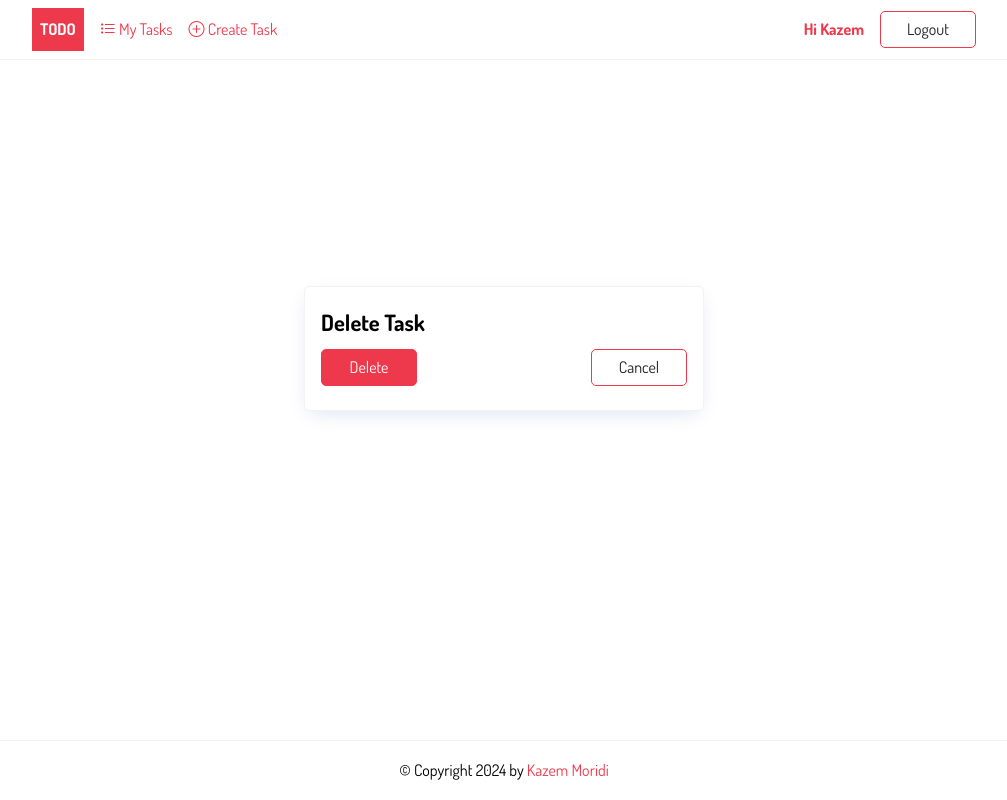
After one commit to kazemcodes/todo_app_django, a Django app: page /task/delete/3/ in a window 1280 px wide. The commit adds this page. Shown: the whole page, without its empty margins (136-1143 px from the left). Run offline with Django 5.2, Linux system fonts and the light colour scheme; a user stored in the database is signed in; data comes from the database, SQL or seed files in the repository; both versions use the stored data as it was after the commit.

Commit message:
#17 register and permission restriction

```diff
--- a/templates/base.html
+++ b/templates/base.html
@@ -13,9 +13,19 @@
       <div class="container">
         <a href="{%url 'home'%}" class="logo">Todo</a>
         <nav class="nav">
-          <a href="{%url 'home'%}"><i class="bi bi-house-fill"></i> Home</a>
-          <a href="{%url 'tasks'%}"><i class="bi bi-list-task"></i> Tasks</a>
-          <a href="{%url 'task-create'%}"><i class="bi bi-plus-circle"></i> Create Task</a>
+          {% if request.user.is_authenticated %}
+          <a href="{% url 'tasks' %}"
+            ><i class="bi bi-list-task"></i> My Tasks</a
+          >
+          <a href="{% url 'task-create' %}"
+            ><i class="bi bi-plus-circle"></i> Create Task</a
+          >
+          <a href="#">Hi {{request.user | title}}</a>
+          <a href="{% url 'logout' %}" class="btn btn-outline">Logout</a>
+          {% else %}
+          <a href="{% url 'login' %}" class="btn btn-outline">Login</a>
+          <a href="{% url 'register' %}" class="btn btn-primary">Join Now</a>
+          {% endif %}
         </nav>
       </div>
     </header>
--- /dev/null
+++ b/todo/templates/todo/delete_task.html
@@ -0,0 +1,18 @@
+{%extends 'base.html'%}
+
+{%block content%}
+
+<div class="center">
+ <form method="post" novalidate class="card">
+ 	{%csrf_token %}
+ 	<h2>Delete  Task</h2>
+	<div class="form-buttons">
+		<input type="submit" value="Delete" class="btn btn-primary"/>
+		<a href="{%url 'tasks'%}" class="btn btn-outline">Cancel</a>
+	</div>
+
+
+</form>
+</div>
+
+{%endblock content%}
--- a/todo/templates/todo/task_list.html
+++ b/todo/templates/todo/task_list.html
@@ -9,7 +9,7 @@
 		{% for task in tasks %}
 			<li><a href="{% url 'task' task.id %}" class="{% if task.completed%}completed{%endif%}">{{ task.title }}</a>
 				 <div  class="task-controls">
-				 	<a href="#"><i class="bi bi-trash"></i> </a>
+				 	<a href="{%url 'task-delete' task.id %}"><i class="bi bi-trash"></i> </a>
 					<a href="{%url 'task-update' task.id %}"><i class="bi bi-pencil-square"></i></a>
 		         </div>
 		    </li>
--- a/todo/urls.py
+++ b/todo/urls.py
@@ -7,4 +7,8 @@ urlpatterns = [
     path('task/<int:pk>/', views.TaskDetail.as_view(template_name='todo/task_detail.html'), name='task'),
     path('task/create/', views.TaskCreate.as_view(template_name='todo/task_form.html'), name='task-create'),
     path('task/update/<int:pk>/', views.TaskUpdate.as_view(template_name='todo/task_form.html'),name='task-update'),
+    path('task/delete/<int:pk>/', views.TaskDelete.as_view(template_name='todo/delete_task.html'),name='task-delete'),
+    path('register/', views.RegisterUser.as_view(template_name='todo/register.html'), name='register'),
+    path('logout/', views.RegisterUser.as_view(template_name='todo/register.html'), name='logout'),
+    path('login/', views.RegisterUser.as_view(template_name='todo/register.html'), name='login'),
 ]
--- a/todo/views.py
+++ b/todo/views.py
@@ -1,7 +1,11 @@
 from django.shortcuts import render
 from django.views.generic.list import ListView
 from django.views.generic.detail import DetailView
-from django.views.generic.edit import UpdateView, CreateView, DeleteView
+from django.views.generic.edit import UpdateView, CreateView, FormView,DeleteView
+from django.contrib.auth.mixins import LoginRequiredMixin
+from django.contrib.auth.models import User
+from django.contrib.auth.forms import UserCreationForm
+from django.contrib.auth import login
 from django.urls import reverse_lazy
 from todo.models import Task
 from django.contrib import messages
@@ -16,9 +20,18 @@ class TaskList(ListView):
     model = Task
     context_object_name = 'tasks'
 
+    def get_context_data(self, **kwargs):
+        context = super().get_context_data(**kwargs)
+        context['tasks'] = context['tasks'].filter(user=self.request.user)
+        return context
+
 class TaskDetail(DetailView):
     model = Task
     context_object_name = 'task'
+
+    def get_queryset(self):
+        base_qs = super(TaskDetail, self).get_queryset()
+        return base_qs.filter(user=self.request.user)
 
 class TaskUpdate(UpdateView):
     model = Task
@@ -29,6 +42,9 @@ class TaskUpdate(UpdateView):
         messages.success(self.request, "Task updated successfully")
         return super().form_valid(form)
 
+    def get_queryset(self):
+        base_qs = super(TaskUpdate, self).get_queryset()
+        return base_qs.filter(user=self.request.user)
 class TaskCreate(CreateView):
     model = Task
     fields = ['title','description','completed']
@@ -38,3 +54,28 @@ class TaskCreate(CreateView):
         form.instance.user = self.request.user
         messages.success(self.request, "Task Create successfully")
         return super().form_valid(form)
+
+class TaskDelete(LoginRequiredMixin, DeleteView):
+    model = Task
+    context_object_name = 'task'
+    success_url = reverse_lazy('tasks')
+
+    def form_valid(self, form):
+        messages.success(self.request, "The task was deleted successfully.")
+        return super(TaskDelete,self).form_valid(form)
+
+    def get_queryset(self):
+        base_qs = super(TaskDelete, self).get_queryset()
+        return base_qs.filter(user=self.request.user)
+
+class RegisterUser(FormView):
+    template_name = 'register.html'
+    form_class = UserCreationForm
+    success_url = reverse_lazy('tasks')
+    redirect_authenticated_user = True
+
+    def form_valid(self,form):
+        user = form.save()
+        if user:
+            login(self.request, user)
+        return super().form_valid(form)
```
Also changed, not shown: todo/form.py (added, +10 -0 lines), todo/templates/todo/register.html (added, +28 -0 lines), db.sqlite3.
